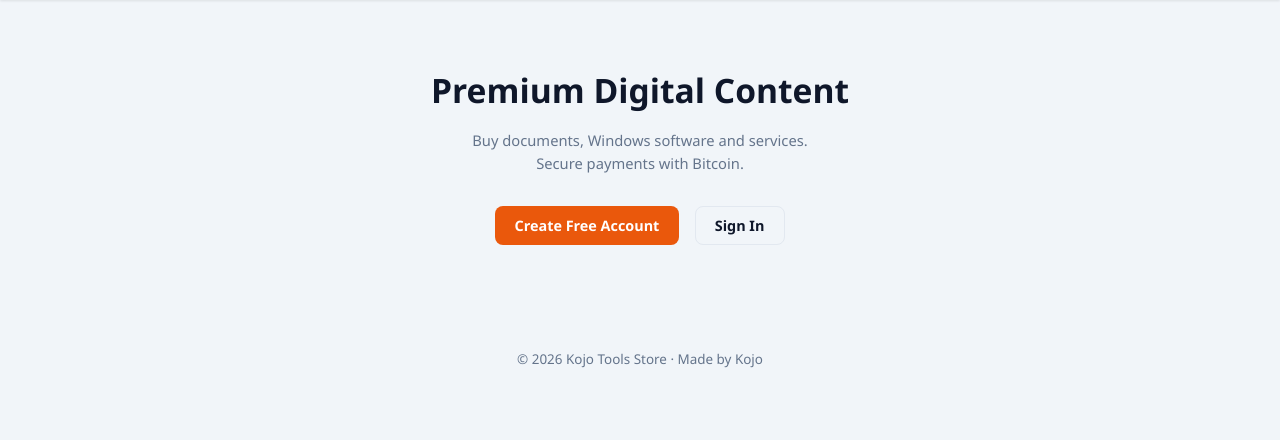
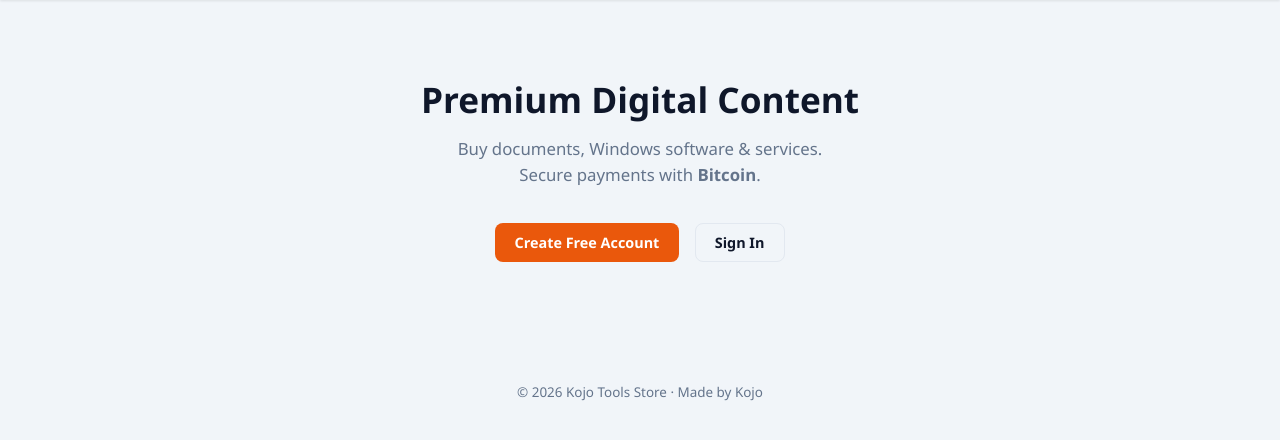
Before and after one commit to ajewoletemi/kojo-content-store, a FastAPI app: page / in a window 1280 px wide. Shown: the part 63-503 px from the top of the page. Run offline with FastAPI, Linux system fonts and the light colour scheme.

Commit message:
Update index.html

```diff
--- a/app/templates/index.html
+++ b/app/templates/index.html
@@ -15,11 +15,13 @@
     </nav>
   </header>
 
-  <div class="container" style="text-align:center; padding-top:4rem; padding-bottom:4rem;">
-    <h1 class="section-title" style="font-size:2.1rem;">Premium Digital Content</h1>
-    <p class="section-sub" style="max-width:520px; margin:0.8rem auto 2rem;">
-      Buy documents, Windows software and services.<br>
-      Secure payments with Bitcoin.
+  <div class="container" style="text-align:center; padding-top:4.5rem; padding-bottom:5rem;">
+    <h1 class="section-title" style="font-size:2.2rem; margin-bottom:0.6rem;">
+      Premium Digital Content
+    </h1>
+    <p class="section-sub" style="max-width:520px; margin:0 auto 2.2rem; font-size:1.05rem;">
+      Buy documents, Windows software & services.<br>
+      Secure payments with <strong>Bitcoin</strong>.
     </p>
     <div style="display:flex; gap:1rem; justify-content:center; flex-wrap:wrap;">
       <a href="/register" class="btn btn-orange">Create Free Account</a>
```
